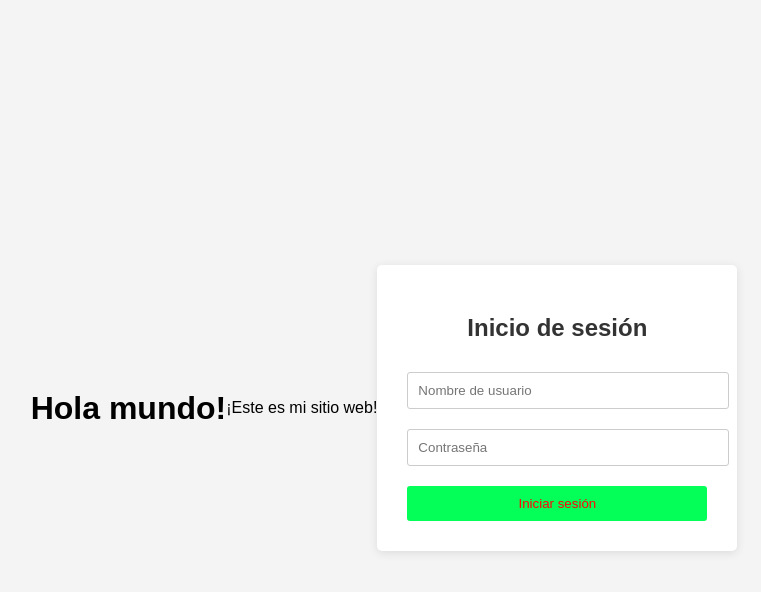
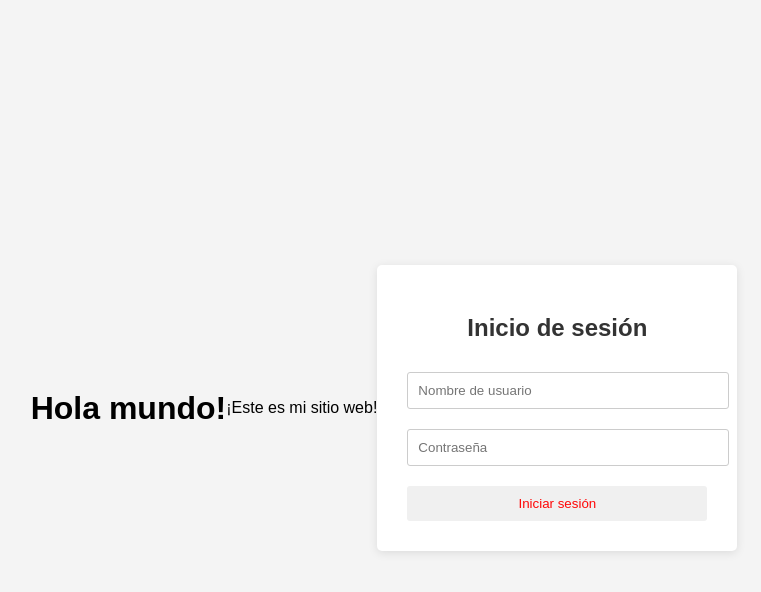
Before and after one commit to Lionnos/PracticandoGit, a plain HTML site: page Public/ventana.html in a window 1280 px wide. In both pictures the pointer is over the button "Iniciar sesión". Shown: the whole page, without its empty margins (256-1017 px from the left). Drawn offline with Linux system fonts and the light colour scheme.

Commit message:
Color blanco

```diff
--- a/Public/ventana.html
+++ b/Public/ventana.html
@@ -60,7 +60,7 @@
     }
 
     .login-form button:hover {
-      background-color: #03ff57;
+      background-color: #f0f0f0;
     }
   </style>
 </head>
```
